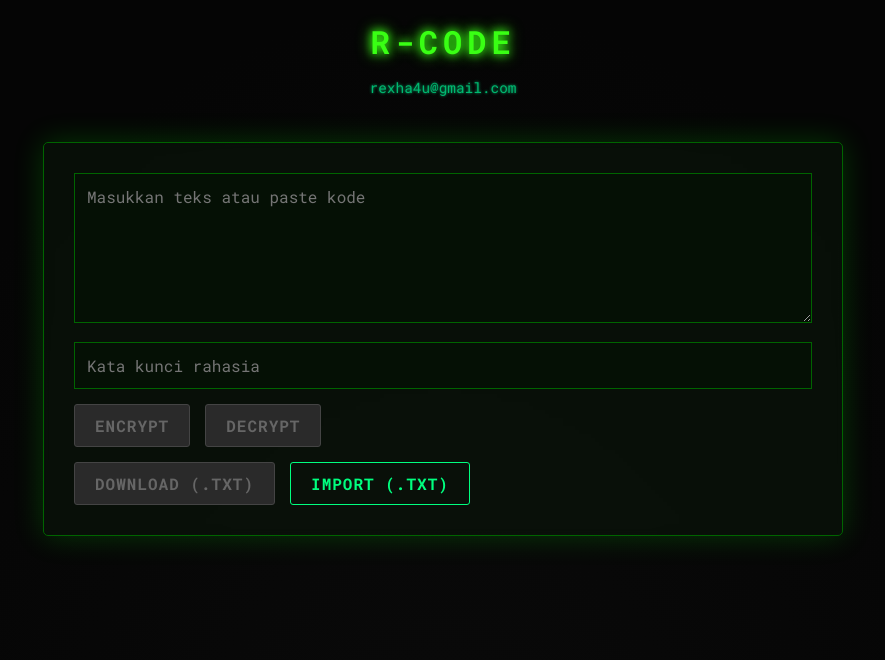
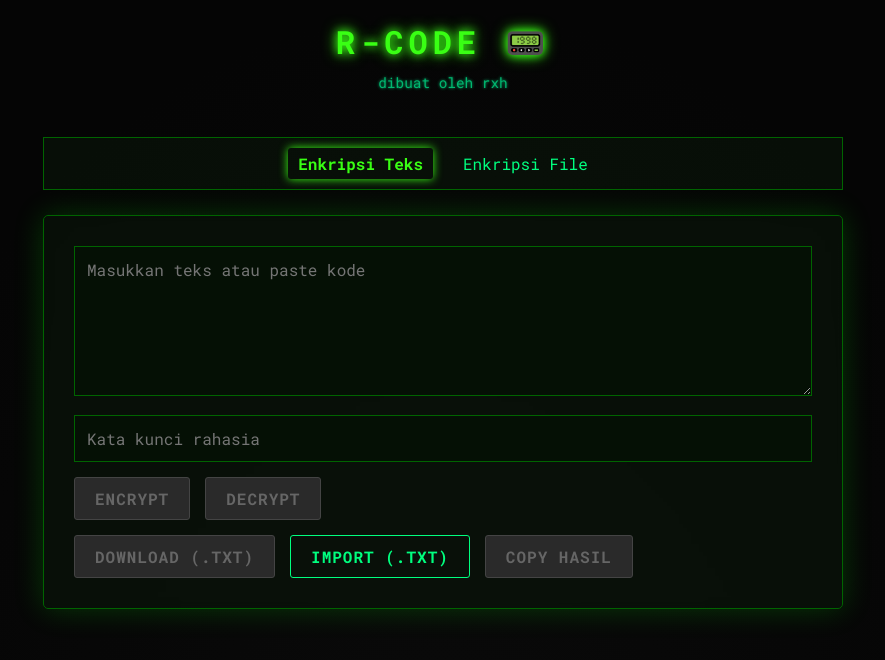
Before and after one commit to raflyyyy111/test, a plain HTML site: page index.html in a window 1280 px wide. Shown: the whole page, without its empty margins (197-1082 px from the left). Drawn offline with nearby package versions, Linux system fonts and the light colour scheme.

Commit message:
Update index.html

```diff
--- a/index.html
+++ b/index.html
@@ -3,7 +3,7 @@
 <head>
     <meta charset="UTF-8">
     <meta name="viewport" content="width=device-width, initial-scale=1.0">
-    <title>R-code</title>
+    <title>R-code - Enkripsi Teks</title>
     <script src="https://unpkg.com/vue@3/dist/vue.global.js"></script>
     <link rel="preconnect" href="https://fonts.googleapis.com">
     <link rel="preconnect" href="https://fonts.gstatic.com" crossorigin>
@@ -21,10 +21,6 @@
             --error-color: #FF4136;
         }
 
-        @keyframes blink {
-            50% { opacity: 0; }
-        }
-
         body {
             font-family: 'Roboto Mono', monospace;
             background-color: var(--bg-color);
@@ -37,7 +33,6 @@
             justify-content: center;
             align-items: flex-start;
             min-height: 100vh;
-            transition: background-color 0.3s ease;
         }
 
         #app {
@@ -55,13 +50,6 @@
             margin: 0;
             letter-spacing: 5px;
             text-transform: uppercase;
-            height: 1.5em;
-        }
-
-        h1 .caret {
-            animation: blink 1s step-end infinite;
-            color: var(--secondary-green);
-            font-weight: bold;
         }
 
         .author {
@@ -70,6 +58,30 @@
             margin: -15px 0 20px 0;
             font-size: 0.9em;
             text-shadow: 0 0 3px var(--accent-green);
+        }
+
+        .navigation {
+            background-color: var(--card-bg);
+            border: 1px solid var(--border-color);
+            padding: 10px;
+            display: flex;
+            justify-content: center;
+            gap: 20px;
+        }
+        .navigation a {
+            color: var(--text-color);
+            text-decoration: none;
+            padding: 5px 10px;
+            border-radius: 3px;
+            transition: background-color 0.2s;
+        }
+        .navigation a:hover {
+            background-color: var(--dark-green);
+        }
+        .navigation a.active {
+            color: var(--secondary-green);
+            box-shadow: 0 0 10px var(--secondary-green);
+            font-weight: bold;
         }
 
         .card {
@@ -92,14 +104,12 @@
             font-size: 1em;
             box-sizing: border-box;
             resize: vertical;
-            transition: all 0.2s ease;
         }
 
         textarea:focus, input[type="password"]:focus {
             outline: none;
             border-color: var(--primary-green);
             box-shadow: 0 0 15px rgba(0, 255, 0, 0.5);
-            background-color: #0a1f0a;
         }
 
         textarea {
@@ -110,6 +120,7 @@
             display: flex;
             gap: 15px;
             flex-wrap: wrap;
+            align-items: center;
         }
 
         .file-actions {
@@ -140,12 +151,6 @@
         button:hover:not(:disabled) {
             box-shadow: 0 0 20px var(--secondary-green);
             transform: translateY(-2px);
-            color: #fff;
-            background: linear-gradient(45deg, var(--secondary-green), var(--primary-green));
-        }
-
-        button.secondary:hover:not(:disabled) {
-            color: var(--bg-color);
         }
 
         button:disabled {
@@ -178,14 +183,18 @@
             font-weight: bold;
             text-shadow: 0 0 5px var(--error-color);
         }
-
     </style>
 </head>
 <body>
 
 <div id="app">
-    <h1 ref="titleElement"><span class="caret">|</span></h1>
-    <p class="author">rexha4u@gmail.com</p>
+    <h1>R-code 📟</h1>
+    <p class="author">dibuat oleh rxh</p>
+
+    <div class="navigation">
+        <a href="index.html" class="active">Enkripsi Teks</a>
+        <a href="file.html">Enkripsi File</a>
+    </div>
 
     <div class="card">
         <textarea v-model="text" placeholder="Masukkan teks atau paste kode"></textarea>
@@ -204,6 +213,7 @@
         <div class="file-actions">
             <button @click="handleDownload" class="secondary" :disabled="!finalOutput">Download (.txt)</button>
             <button @click="triggerFileInput" class="secondary" :disabled="isLoading">Import (.txt)</button>
+            <button @click="handleCopy" class="secondary" :disabled="!finalOutput">{{ copyButtonText }}</button>
             <input type="file" ref="fileInput" @change="handleFileImport" accept=".txt" style="display: none;">
         </div>
 
@@ -268,27 +278,13 @@
                 finalOutput: '',
                 error: '',
                 isLoading: false,
-                terminalLog: []
+                terminalLog: [],
+                copyButtonText: 'Copy Hasil'
             };
-        },
-        mounted() {
-            this.typeEffect(this.$refs.titleElement, "R-code", 150);
         },
         methods: {
             sleep(ms) {
                 return new Promise(resolve => setTimeout(resolve, ms));
-            },
-
-            async typeEffect(element, text, speed, onComplete = () => {}) {
-                if(!element) return;
-                element.innerHTML = '';
-                const caret = '<span class="caret">|</span>';
-                for (let i = 0; i < text.length; i++) {
-                    element.innerHTML = text.substring(0, i + 1) + caret;
-                    await this.sleep(speed);
-                }
-                element.innerHTML = text;
-                onComplete();
             },
 
             async getKey(passphrase, salt) {
@@ -326,11 +322,9 @@
 
                     await this.sleep(300); this.terminalLog.push('Encryption complete.');
 
-                    this.isLoading = false;
-                    this.typeEffect(this.$refs.outputElement, this.output, 10);
-
                 } catch (e) {
                     this.error = 'Proses enkripsi gagal.';
+                } finally {
                     this.isLoading = false;
                 }
             },
@@ -362,17 +356,13 @@
                     this.output = new TextDecoder().decode(decrypted);
                     await this.sleep(300); this.terminalLog.push('Decryption complete.');
 
-                    this.isLoading = false;
-                    this.typeEffect(this.$refs.outputElement, this.output, 20, () => {
-                         this.finalOutput = this.output;
-                    });
-
                 } catch (e) {
                     if (e.message.includes('Format')) {
                         this.error = 'Format kode tidak valid';
                     } else {
                         this.error = 'Kata kunci salah';
                     }
+                } finally {
                     this.isLoading = false;
                 }
             },
@@ -399,11 +389,19 @@
                 if (!file) return;
 
                 const reader = new FileReader();
-                reader.onload = (e) => {
-                    this.text = e.target.result;
-                };
+                reader.onload = (e) => { this.text = e.target.result; };
                 reader.readAsText(file);
                 event.target.value = '';
+            },
+
+            handleCopy() {
+                if (!this.finalOutput) return;
+                navigator.clipboard.writeText(this.finalOutput).then(() => {
+                    this.copyButtonText = 'Disalin!';
+                    setTimeout(() => { this.copyButtonText = 'Copy Hasil'; }, 2000);
+                }).catch(err => {
+                    this.error = 'Gagal menyalin ke clipboard.';
+                });
             }
         },
         watch: {
```
